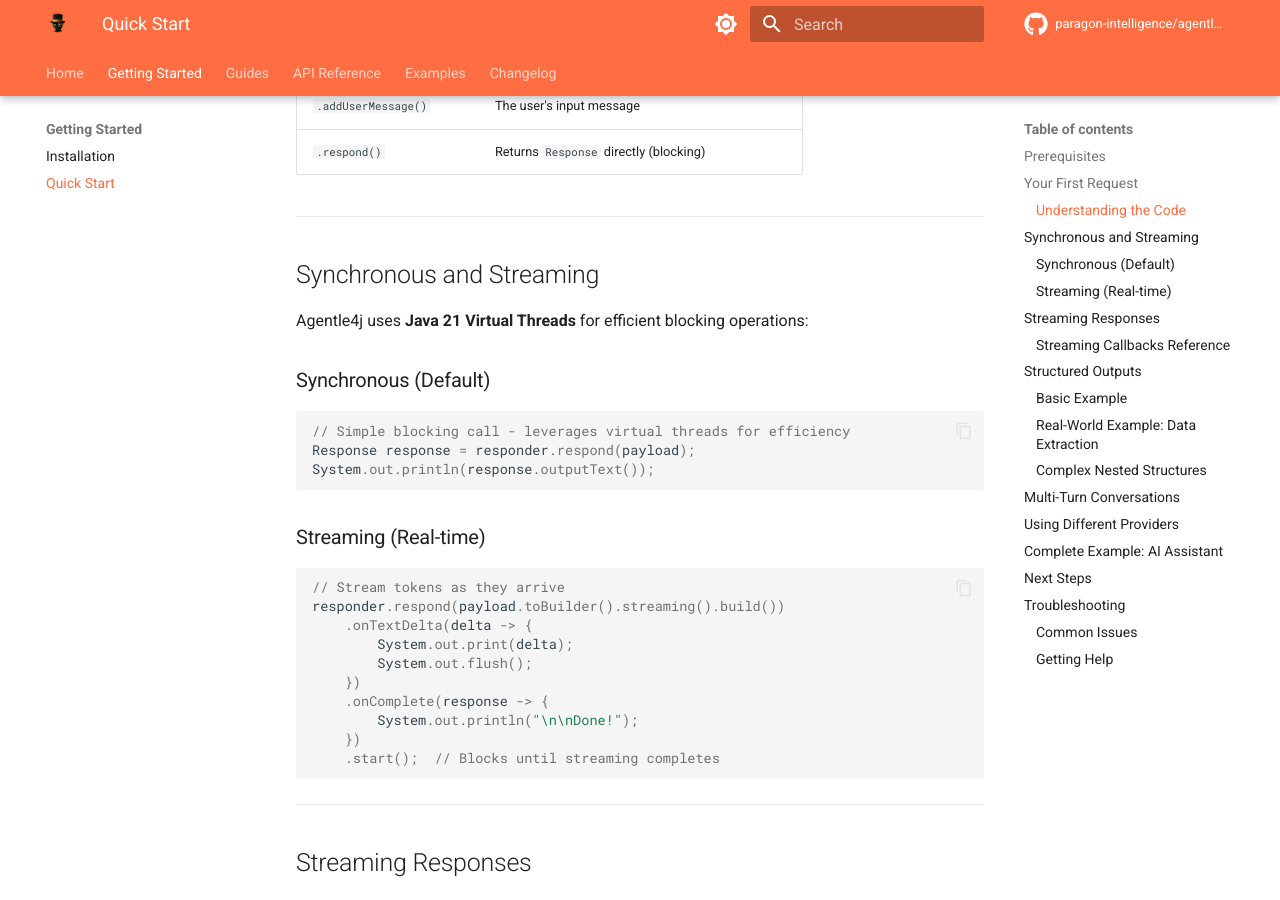
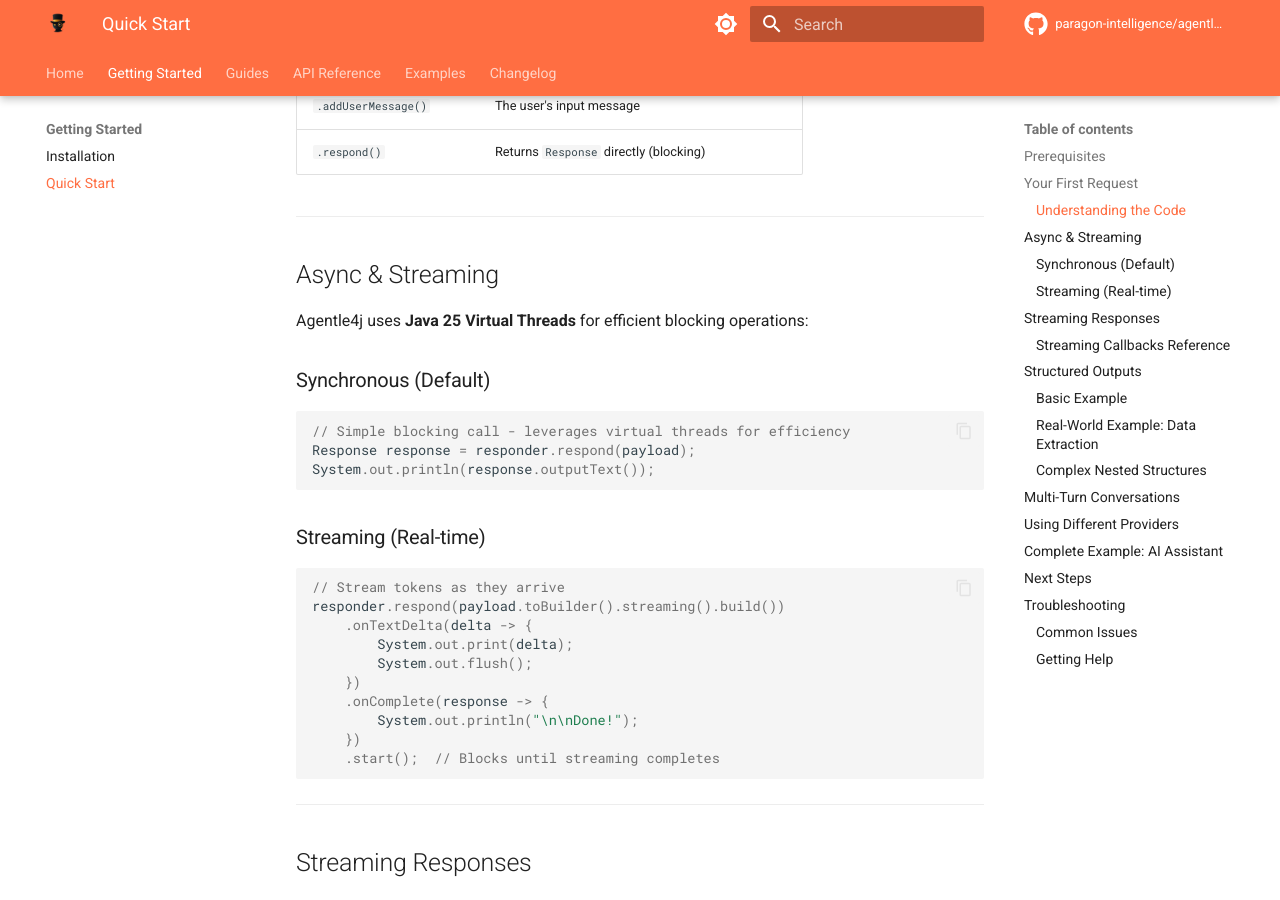
Before and after one commit to paragon-intelligence/agentle4j, an MkDocs documentation site: the page built from docs/getting-started.md, in a window 1280 px wide and 900 px high, scrolled down 1307 px. Built offline with MkDocs 1.6.1 and Material for MkDocs 9.7.7, drawn with Linux system fonts in a browser that asks for light colours; comment, search, counter and statistics services are not loaded; the version menu is left out.

Commit message:
build: Upgrade minimum Java version to 25 and update documentation to reflect the use of new preview features.

```diff
--- a/docs/getting-started.md
+++ b/docs/getting-started.md
@@ -4,7 +4,7 @@
 
 ## Prerequisites
 
-- **Java 21+** installed
+- **Java 25+** installed
 - **Maven** or **Gradle** build tool
 - An API key from [OpenRouter](https://openrouter.ai/keys), [OpenAI](https://platform.openai.com/api-keys), or another supported provider
 
@@ -56,9 +56,9 @@
 
 ---
 
-## Synchronous and Streaming
+## Async & Streaming
 
-Agentle4j uses **Java 21 Virtual Threads** for efficient blocking operations:
+Agentle4j uses **Java 25 Virtual Threads** for efficient blocking operations:
 
 ### Synchronous (Default)
 
--- a/pom.xml
+++ b/pom.xml
@@ -221,7 +221,7 @@
                 <version>3.2.5</version>
                 <configuration>
                     <useModulePath>false</useModulePath>
-                    <!-- JVM args for Mockito/ByteBuddy compatibility with Java 21+/25 -->
+                    <!-- JVM args for Mockito/ByteBuddy compatibility with Java 25 -->
                     <argLine>@{argLine}
                         --enable-preview
                         --add-opens java.base/java.lang=ALL-UNNAMED
@@ -301,7 +301,7 @@
                 <artifactId>maven-javadoc-plugin</artifactId>
                 <version>3.11.2</version>
                 <configuration>
-                    <source>21</source>
+                    <source>25</source>
                     <doclint>none</doclint>
                     <!-- Enable preview features for Javadoc (required for StructuredTaskScope, ScopedValue) -->
                     <additionalJOptions>
```
Also changed, not shown: README.md (+1 -1 lines), docs/changelog.md (+1 -1 lines), docs/guides/responder.md (+1 -1 lines), docs/index.md (+1 -1 lines), docs/installation.md (+1 -1 lines).
